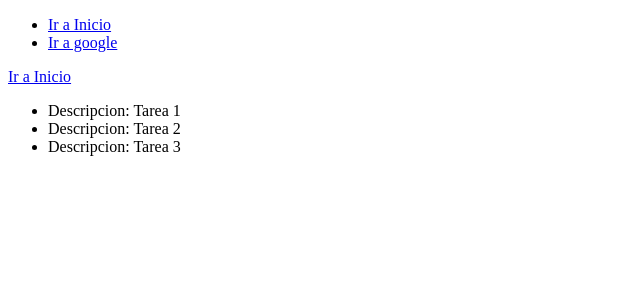
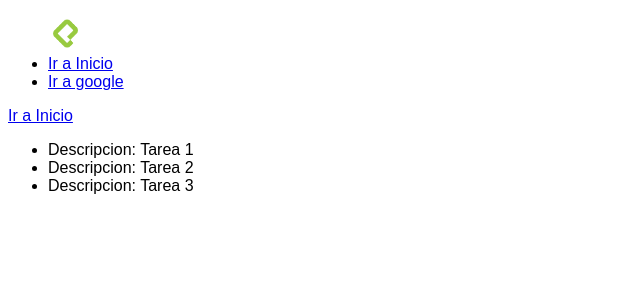
Before and after one commit to anbreaker/cursoFlaskPlatzi, a Flask app: page /hello in a window 1280 px wide. Shown: the top 300 px of the page, without its empty margins (0-640 px from the left). Run offline with Flask 2, Linux system fonts and the light colour scheme.

Commit message:
Agregando archivos estaticos y css

```diff
--- /dev/null
+++ b/static/css/estilos.css
@@ -0,0 +1,7 @@
+html * {
+    font-family: sans-serif;
+}
+
+img {
+    max-width: 35px;
+}
--- a/templates/base.html
+++ b/templates/base.html
@@ -1,9 +1,10 @@
 <!DOCTYPE html>
-<html lang="en">
+<html lang="sp">
     <head>
         <meta charset="UTF-8" />
         <meta name="viewport" content="width=device-width, initial-scale=1.0" />
         <meta http-equiv="X-UA-Compatible" content="ie=edge" />
+        <link rel="stylesheet" href="{{ url_for('static', filename='css/estilos.css')}}">
         <title>
         {% block title %}
          Flask Platzi |
--- a/templates/navbar.html
+++ b/templates/navbar.html
@@ -1,5 +1,6 @@
 <nav>
     <ul>
+        <img src="{{ url_for('static',filename='images/platzi.png') }}" alt="Platzi Logo"></img>
         <li><a href="{{ url_for('index') }}">Ir a Inicio</a></li>
         <li><a href="https://www.google.es/" target="_blank">Ir a google</a></li>
     </ul>
```
Also changed, not shown: static/images/platzi.png (added).
